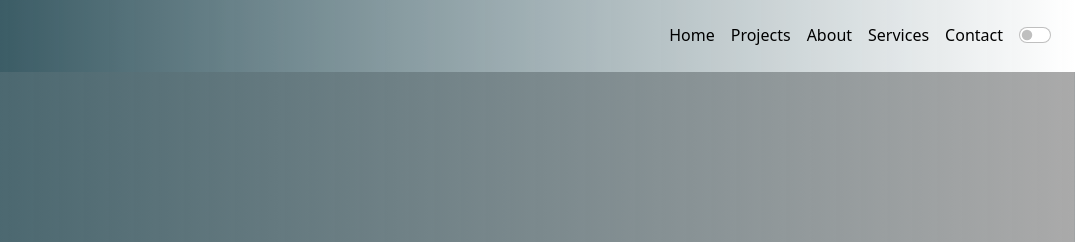
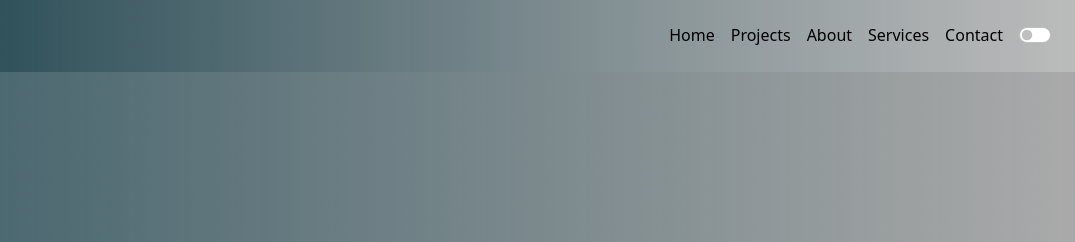
Before and after one commit to MyatMinHtay/myportfolio, a plain HTML site: page index.html in a window 1280 px wide. Shown: the top 242 px of the page, 205-1280 px from the left. Drawn offline with nearby package versions, Linux system fonts and the light colour scheme.

Commit message:
edit navcolor

```diff
--- a/css/style.css
+++ b/css/style.css
@@ -71,7 +71,7 @@ body{
     background: linear-gradient(
         90deg,
         var(--background-color),
-        #fff
+        #bbb
     );
     /* background: linear-gradient(
         90deg,
```
